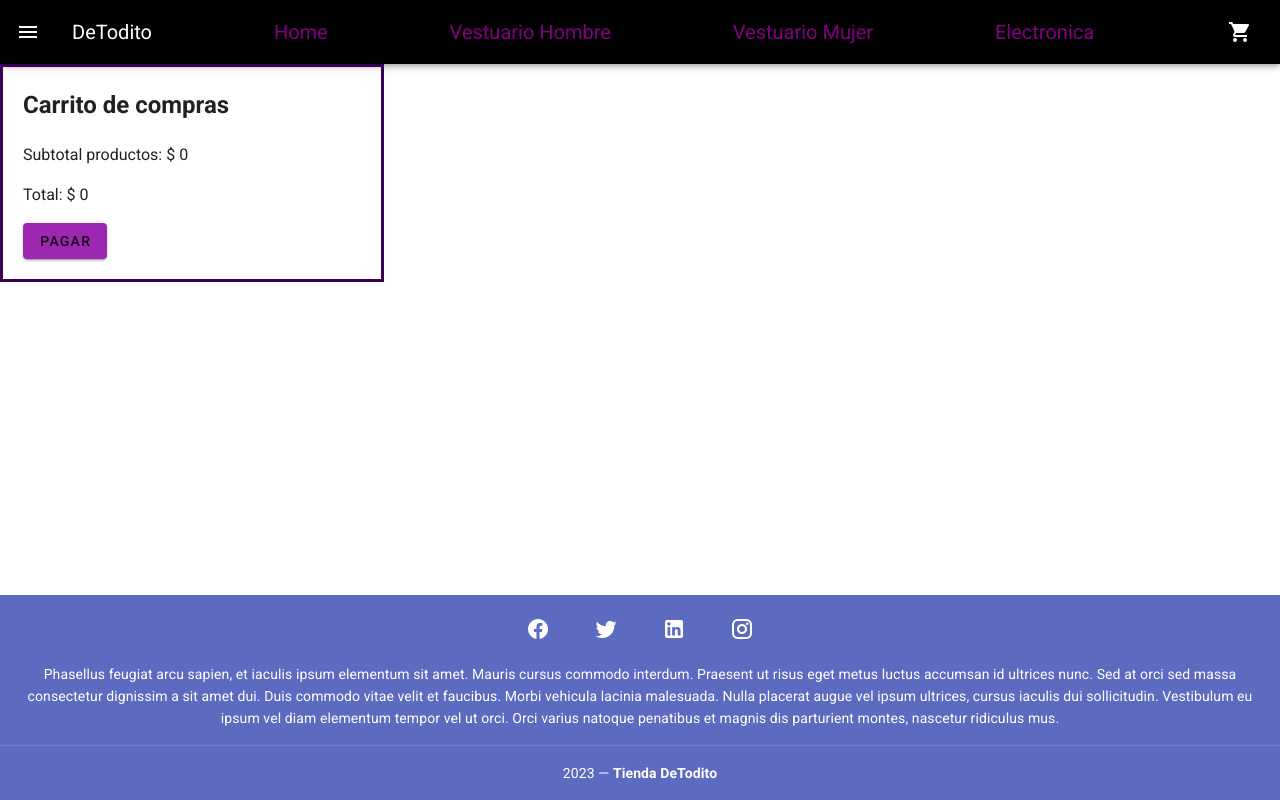
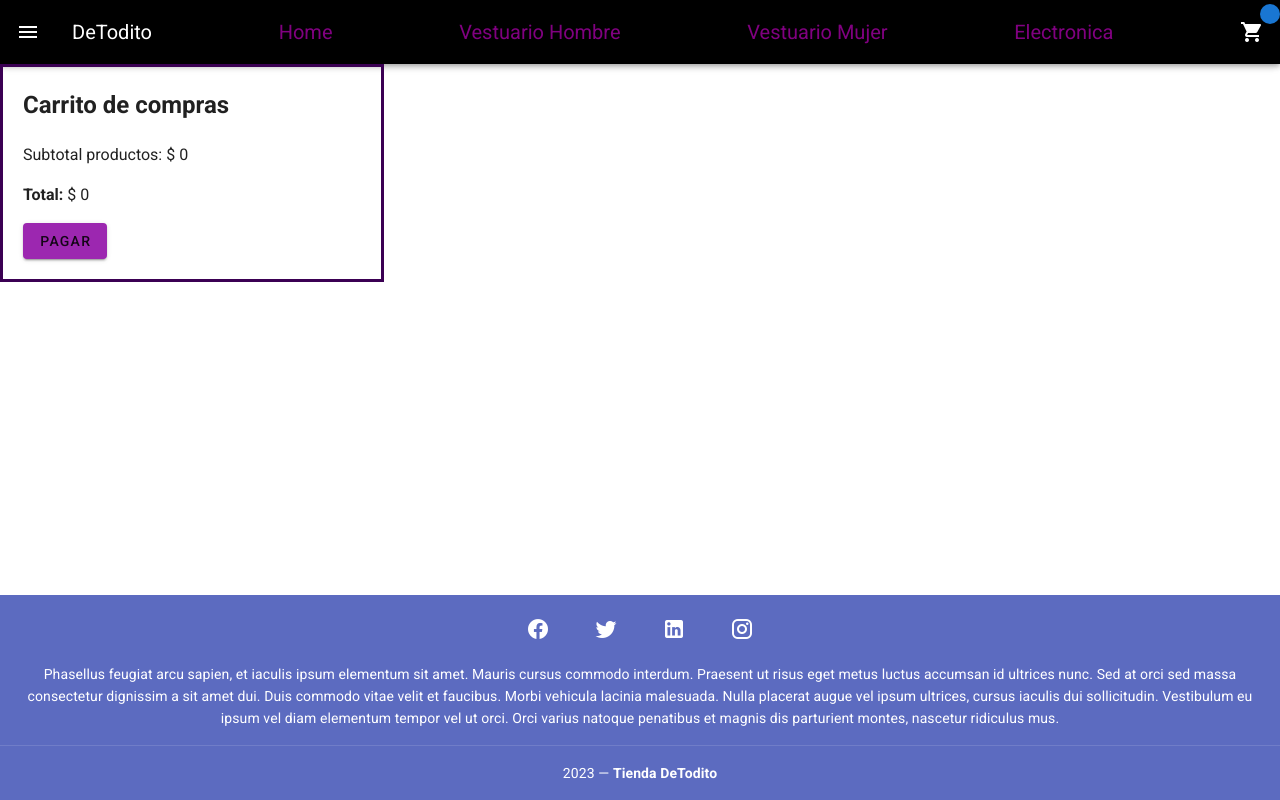
Before and after one commit to nyappu19/examentalentodigital, a Vue app: page /carrito in a window 1280 px wide. Built offline with nearby package versions, Linux system fonts and the light colour scheme.

Commit message:
mod resta en carrito

```diff
--- a/src/components/Carrito.vue
+++ b/src/components/Carrito.vue
@@ -23,8 +23,8 @@
       </table>
       <div class="subtotal">
         <p>Subtotal productos: $ {{ subtotal.toFixed(0) }}</p>
-        <p v-if="descuento > 0">Descuentos: $ {{ descuento.toFixed(0) }}</p>
-        <p>Total: $ {{ total.toFixed(0) }}</p>
+        <p v-if="descuento > 0">Descuentos: -$ {{ descuento.toFixed(0) }}</p>
+        <p><strong>Total:</strong> $ {{ total.toFixed(0) }}</p>
       </div>
             <router-link to="/pagar"><v-btn color="purple">Pagar</v-btn></router-link>
     </div>
--- a/src/components/NavBar.vue
+++ b/src/components/NavBar.vue
@@ -12,8 +12,8 @@
       <v-spacer></v-spacer>
       <router-link to="/electronica" class="nav-link"><v-toolbar-title>Electronica</v-toolbar-title></router-link>
       <v-spacer></v-spacer>
-      <router-link to="/carrito">
-        <v-badge :content="carritoCount" class="ma-3" :value="carritoCount > 0">
+      <router-link to="/carrito" class="nav-link">
+        <v-badge>
           <v-icon>mdi-cart</v-icon>
         </v-badge>
       </router-link>
@@ -23,7 +23,7 @@
       <v-list nav dense>
         <v-list-item-group v-model="group" active-class="deep-purple--text text--accent-4">
           <v-list-item v-for="route in routes" :key="route.name">
-            <router-link :to="{ name: route.name }" class="text-light">
+            <router-link :to="{ name: route.name }" class="text-light nav-link">
               <v-list-item-icon>
                 <v-icon>{{ route.icon }}</v-icon>
               </v-list-item-icon>
@@ -69,11 +69,6 @@ export default {
       ],
     };
   },
-  computed: {
-    carritoCount() {
-      return this.$store.getters.carritoCount;
-    },
-  },
 };
 </script>
 
```
